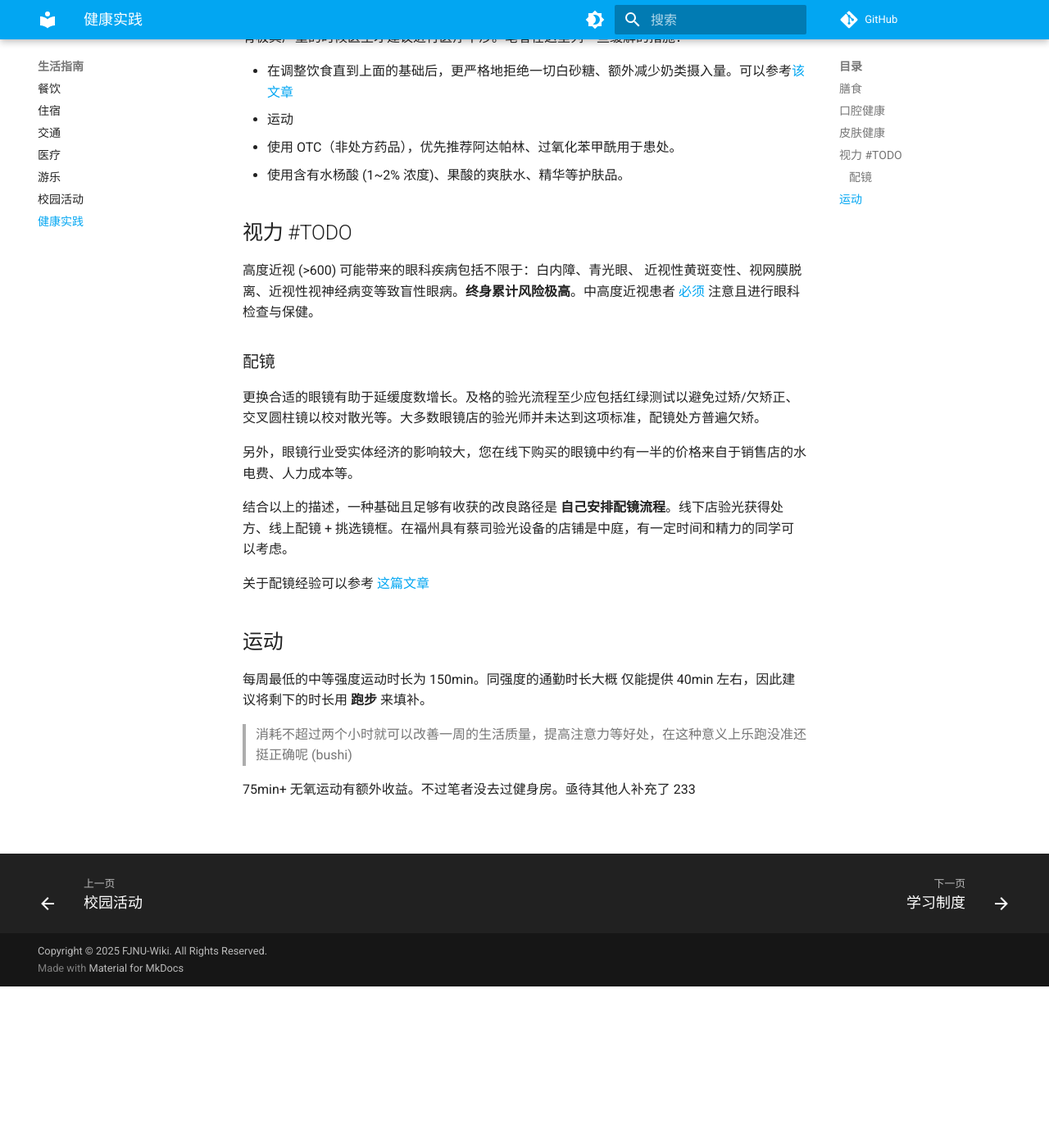
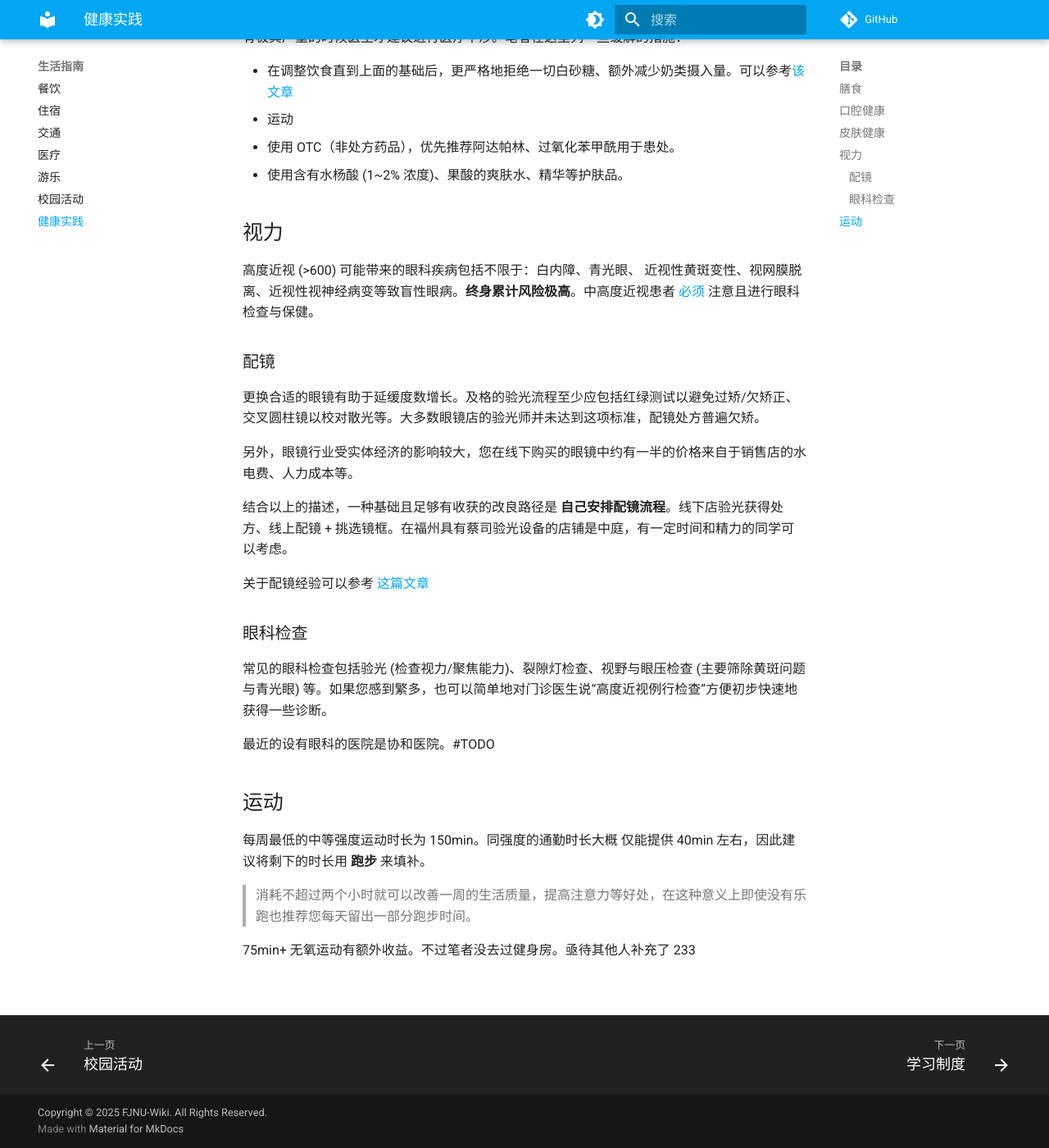
Before and after one commit to kanerty/FJNU-Wiki, an MkDocs documentation site: the page built from docs/live/health.md, in a window 1280 px wide and 1400 px high, scrolled down 1751 px. Shown: the whole window at 82% size. Built offline with MkDocs 1.6.1 and Material for MkDocs 9.7.7, drawn with Linux system fonts in a browser that asks for light colours; comment, search, counter and statistics services are not loaded; before the commit the page ends 2954 px from its top, so only the background shows below that.

Commit message:
feat(health): 补充眼科检查

```diff
--- a/docs/live/health.md
+++ b/docs/live/health.md
@@ -49,7 +49,7 @@ lastmod: 2025-05-16T23:00:40Z
 - 使用 OTC（非处方药品），优先推荐阿达帕林、过氧化苯甲酰用于患处。
 - 使用含有水杨酸 (1~2% 浓度)、果酸的爽肤水、精华等护肤品。
 
-## 视力 #TODO
+## 视力
 
 高度近视 (>600) 可能带来的眼科疾病包括不限于：白内障、青光眼、
 近视性黄斑变性、视网膜脱离、近视性视神经病变等致盲性眼病。**终身累计风险极高**。中高度近视患者 [必须](https://bjrmyylib.yuntsg.com/ueditor/jsp/upload/file/20230919/1695130772390094459.pdf) 注意且进行眼科检查与保健。
@@ -64,12 +64,18 @@ lastmod: 2025-05-16T23:00:40Z
 
 关于配镜经验可以参考 [这篇文章](https://ngabbs.com/read.php?tid=37194262&rand=231)
 
+### 眼科检查
+
+常见的眼科检查包括验光 (检查视力/聚焦能力)、裂隙灯检查、视野与眼压检查 (主要筛除黄斑问题与青光眼) 等。如果您感到繁多，也可以简单地对门诊医生说“高度近视例行检查”方便初步快速地获得一些诊断。
+
+最近的设有眼科的医院是协和医院。#TODO
+
 ## 运动
 
 每周最低的中等强度运动时长为 150min。同强度的通勤时长大概
 仅能提供 40min 左右，因此建议将剩下的时长用 **跑步** 来填补。
 
-> 消耗不超过两个小时就可以改善一周的生活质量，提高注意力等好处，在这种意义上乐跑没准还挺正确呢 (bushi)
+> 消耗不超过两个小时就可以改善一周的生活质量，提高注意力等好处，在这种意义上即使没有乐跑也推荐您每天留出一部分跑步时间。
 
 75min+ 无氧运动有额外收益。不过笔者没去过健身房。亟待其他人补充了 233
 
```
